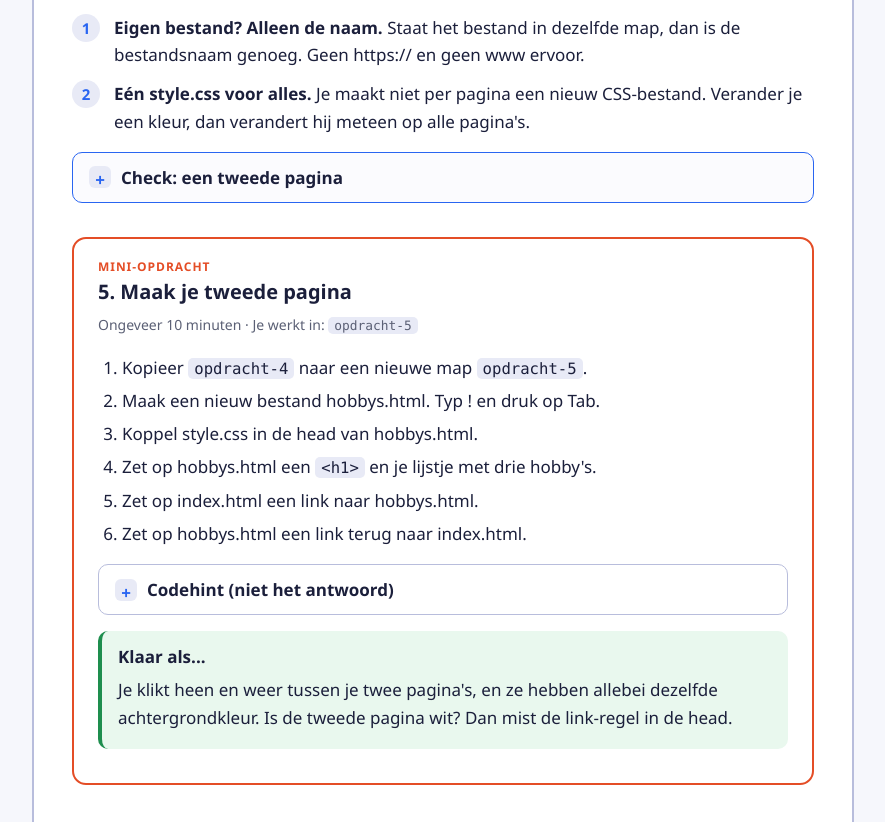
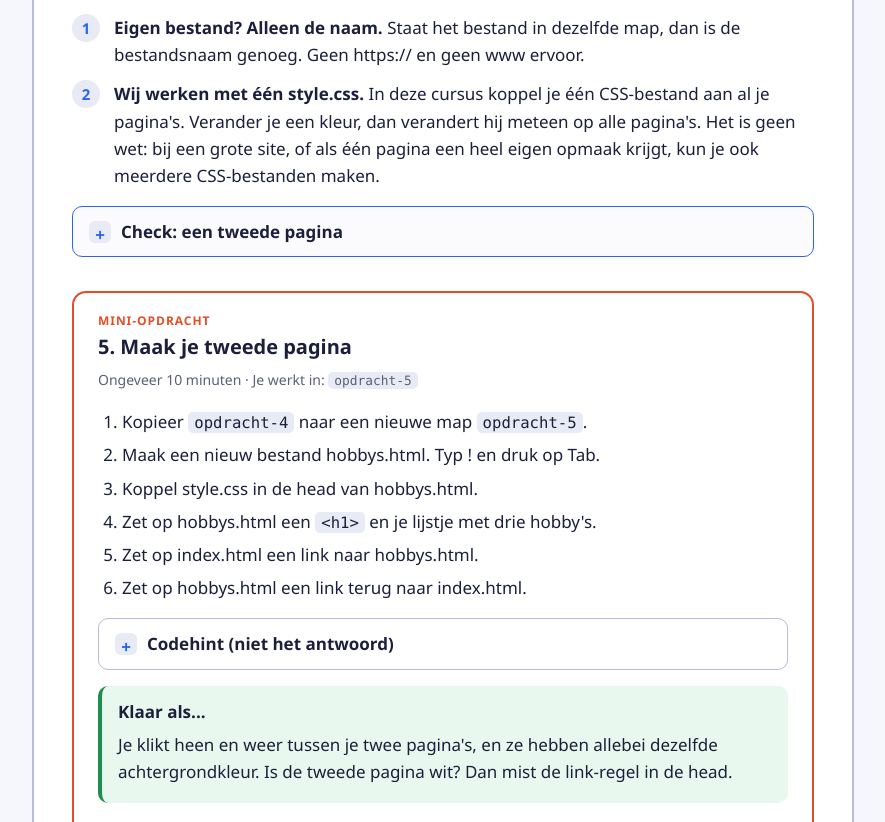
Before and after one commit to TiemenBouma/keuzedeel-orientatie-op-applicatieontwikkeling, a plain HTML site: page module-2/blok-5.html in a window 1280 px wide. Shown: the part 1274-2096 px from the top of the page, without its empty margins (336-1221 px from the left). Drawn offline with Linux system fonts and the light colour scheme.

Commit message:
Module 2 blok 5: één style.css is onze werkwijze, geen wet
Co-Authored-By: Claude Opus 5.5 <noreply@anthropic.com>
Claude-Session: https://claude.ai/code/session_017g3XdZSG5r5kvR1PCGWuFi

```diff
--- a/module-2/blok-5.html
+++ b/module-2/blok-5.html
@@ -70,7 +70,7 @@
 </code></pre></div>
 <ol>
 <li><strong>Eigen bestand? Alleen de naam.</strong> Staat het bestand in dezelfde map, dan is de bestandsnaam genoeg. Geen https:// en geen www ervoor.</li>
-<li><strong>Eén style.css voor alles.</strong> Je maakt niet per pagina een nieuw CSS-bestand. Verander je een kleur, dan verandert hij meteen op alle pagina's.</li>
+<li><strong>Wij werken met één style.css.</strong> In deze cursus koppel je één CSS-bestand aan al je pagina's. Verander je een kleur, dan verandert hij meteen op alle pagina's. Het is geen wet: bij een grote site, of als één pagina een heel eigen opmaak krijgt, kun je ook meerdere CSS-bestanden maken.</li>
 </ol>
 <details class="check">
 <summary>Check: een tweede pagina</summary>
```
Also changed, not shown: 1 other file.
